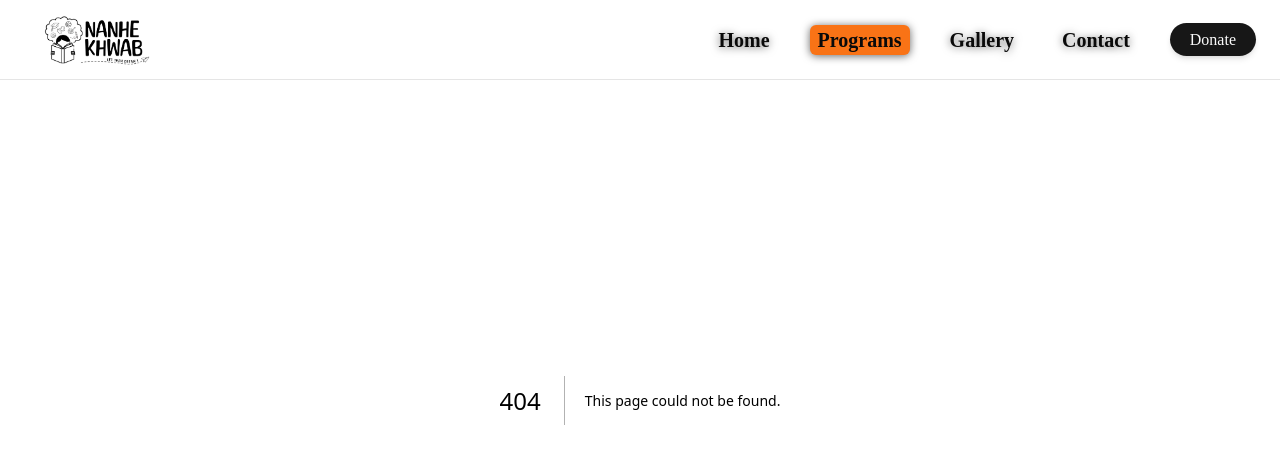
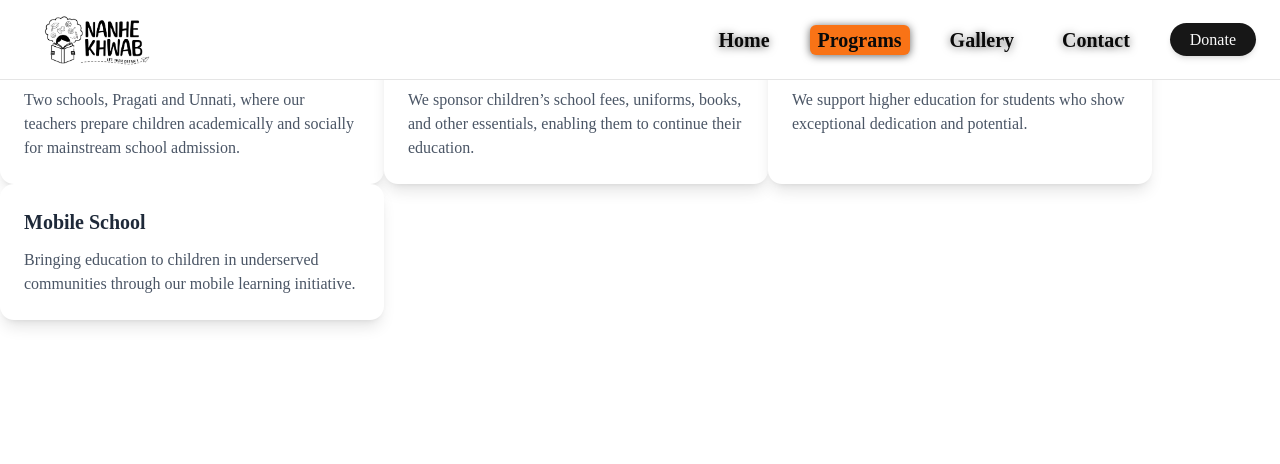
Before and after one commit to priyasharma27021992/nk-revamp, a Next.js app: page /programs in a window 1280 px wide. Before the commit this address had no page. Shown: the top 464 px of the page. Built offline with nearby package versions, Linux system fonts and the light colour scheme.

Commit message:
making an image gallery

```diff
--- a/src/app/gallery/page.tsx
+++ b/src/app/gallery/page.tsx
@@ -1,15 +1,16 @@
 import { Image } from '@/components/ui/Image';
 import './gallery.css';
+import { ImageGallery } from '@/components/ImageGallery';
 
 const Gallery = () => {
 	return (
 		<main>
 			<section
-				id='photos'
+				// id='photos'
 				className='pt-20'>
 				<div className=''>
 					{/* <h1 className='w-screen my-2'>Moments from Nanhe Khwab</h1> */}
-					{Array(20)
+					{/* {Array(20)
 						.fill(0)
 						.map((_, i) => {
 							return (
@@ -21,7 +22,19 @@ const Gallery = () => {
 									height={100}
 								/>
 							);
-						})}
+						})} */}
+					<div className=''>
+						{Array(20)
+							.fill(0)
+							.map((_, i) => {
+								return (
+									<ImageGallery
+										key={i}
+										img={`/images/gallery/IMG_${i + 1}.jpg`}
+									/>
+								);
+							})}
+					</div>
 				</div>
 			</section>
 		</main>
--- /dev/null
+++ b/src/app/programs/page.tsx
@@ -0,0 +1,48 @@
+import React from 'react';
+
+const programs = [
+	{
+		title: 'Support Schools',
+		description:
+			'Two schools, Pragati and Unnati, where our teachers prepare children academically and socially for mainstream school admission.',
+	},
+	{
+		title: 'Sponsored Kids',
+		description:
+			'We sponsor children’s school fees, uniforms, books, and other essentials, enabling them to continue their education.',
+	},
+	{
+		title: 'College Students',
+		description:
+			'We support higher education for students who show exceptional dedication and potential.',
+	},
+	{
+		title: 'Mobile School',
+		description:
+			'Bringing education to children in underserved communities through our mobile learning initiative.',
+	},
+];
+
+const Program = () => {
+	return (
+		<main>
+			<h1>Our Programs and Yearly Activties</h1>
+			<section className='max-w-6xl'>
+				<div className='grid grid-cols-1 md:grid-cols-3'>
+					{programs?.map((program, i) => (
+						<div
+							key={i}
+							className='bg-white p-6 rounded-xl shadow-lg'>
+							<h2 className='text-xl font-semibold text-gray-800 mb-3'>
+								{program.title}
+							</h2>
+							<p className='text-gray-600'>{program.description}</p>
+						</div>
+					))}
+				</div>
+			</section>
+		</main>
+	);
+};
+
+export default Program;
--- /dev/null
+++ b/src/components/ImageGallery.tsx
@@ -0,0 +1,39 @@
+'use client';
+
+import { useEffect, useState } from 'react';
+
+const ImageGallery = ({ img }) => {
+	const [imageDets, setImageDets] = useState();
+
+	function loadImage(url) {
+		return new Promise((resolve, reject) => {
+			const img = new Image();
+
+			img.onload = () => {
+				resolve({
+					width: img.naturalWidth,
+					height: img.naturalHeight,
+					aspectRatio: img.naturalWidth / img.naturalHeight,
+				});
+			};
+
+			img.onerror = reject;
+
+			img.src = url;
+		});
+	}
+
+	useEffect(() => {
+		const getImage = async () => {
+			const info = await loadImage(img);
+			setImageDets(info);
+		};
+		getImage();
+	}, [img]);
+
+	console.log(imageDets, 'image Details');
+
+	return <div></div>;
+};
+
+export { ImageGallery };
```
